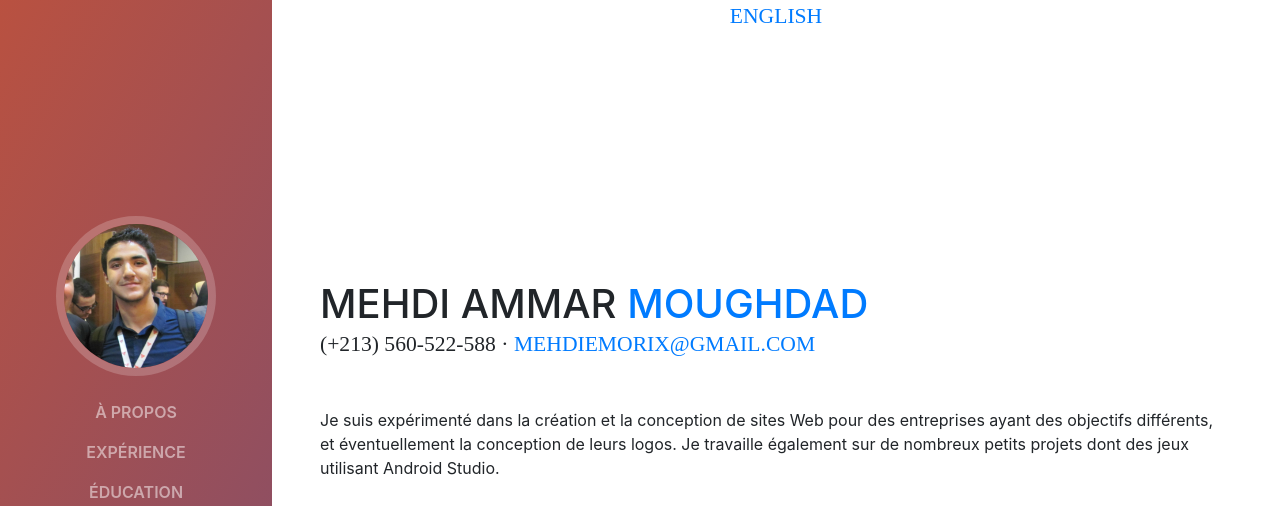
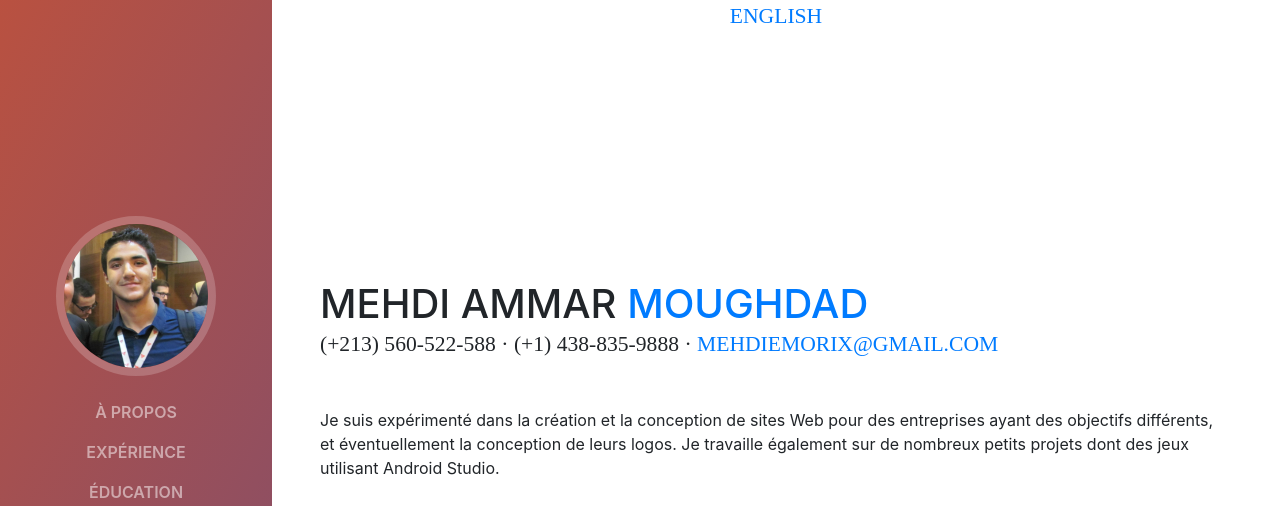
Before and after one commit to MehdiM08/This-is-My-Resume, a website with bundled scripts: page French.html in a window 1280 px wide. Shown: the top 506 px of the page. Built offline with nearby package versions, Linux system fonts and the light colour scheme; a web font is replaced by a local one.

Commit message:
commit commit

```diff
--- a/French.html
+++ b/French.html
@@ -68,7 +68,7 @@
           <h1 class="mb-0">Mehdi Ammar
             <span class="text-primary">Moughdad</span>
           </h1>
-          <div class="subheading mb-5"> (+213) 560-522-588 ·
+          <div class="subheading mb-5"> (+213) 560-522-588 · (+1) 438-835-9888 ·
             <a href="mailto:mehdiemorix@gmail.com">mehdiemorix@gmail.com</a>
           </div>
           <p class="mb-5">Je suis expérimenté dans la création et la conception de sites Web pour des entreprises ayant des objectifs
```
Also changed, not shown: index.html (+1 -1 lines).
